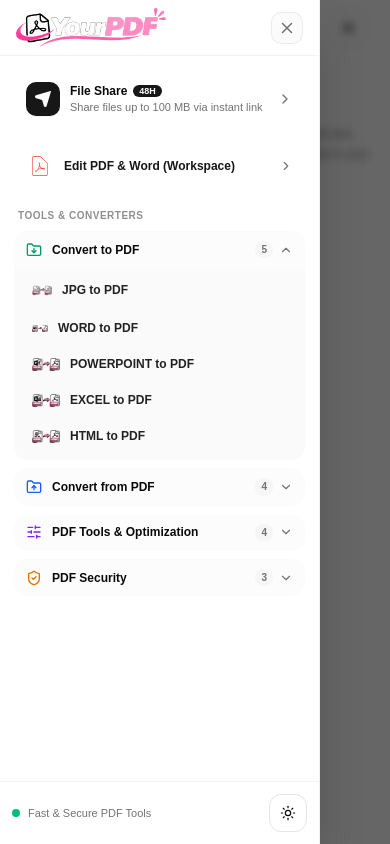
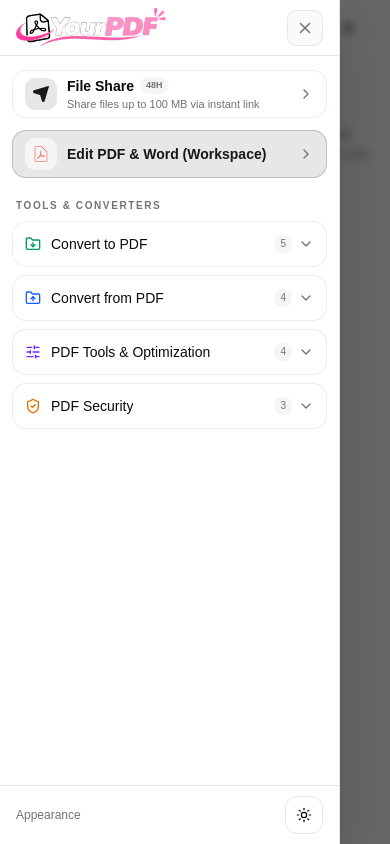
Before and after one commit to zzzaryabali109-lab/yourpdf, a Next.js app: page / in a window 390 px wide. Both pictures are taken after a click on the button 34 px from the left and 28 px from the top of the page. Built offline with nearby package versions, Linux system fonts and the light colour scheme.

Commit message:
Polish mobile drawer dark mode and navigation

```diff
--- a/src/components/site-header.tsx
+++ b/src/components/site-header.tsx
@@ -45,7 +45,6 @@ interface MobileDropdownSection {
   items: {
     title: string;
     href: string;
-    desc?: string;
     icon: React.ReactNode;
   }[];
 }
@@ -79,10 +78,10 @@ const mobileSections: MobileDropdownSection[] = [
     title: "PDF Tools & Optimization",
     icon: <SlidersHorizontal className="size-4 text-violet-600 dark:text-violet-400 shrink-0" />,
     items: [
-      { title: "Compress PDF", href: "/compress-pdf", desc: "Reduce file size", icon: <CompressPdfImageIcon className="size-5 shrink-0 object-contain" /> },
-      { title: "Merge PDF", href: "/merge-pdf", desc: "Combine PDFs", icon: <MergePdfImageIcon className="size-5 shrink-0 object-contain" /> },
-      { title: "Split PDF", href: "/split-pdf", desc: "Split & remove pages", icon: <SplitPdfImageIcon className="size-5 shrink-0 object-contain" /> },
-      { title: "OCR PDF", href: "/ocr-pdf", desc: "Searchable text", icon: <OcrPdfImageIcon className="size-5 shrink-0 object-contain" /> },
+      { title: "Compress PDF", href: "/compress-pdf", icon: <CompressPdfImageIcon className="size-5 shrink-0 object-contain" /> },
+      { title: "Merge PDF", href: "/merge-pdf", icon: <MergePdfImageIcon className="size-5 shrink-0 object-contain" /> },
+      { title: "Split PDF", href: "/split-pdf", icon: <SplitPdfImageIcon className="size-5 shrink-0 object-contain" /> },
+      { title: "OCR PDF", href: "/ocr-pdf", icon: <OcrPdfImageIcon className="size-5 shrink-0 object-contain" /> },
     ],
   },
   {
@@ -112,9 +111,7 @@ function YourPdfLogo({ className }: { className: string }) {
 
 export function SiteHeader() {
   const [mobileOpen, setMobileOpen] = useState(false);
-  const [openSections, setOpenSections] = useState<Record<string, boolean>>({
-    convertToPdf: true,
-  });
+  const [openSections, setOpenSections] = useState<Record<string, boolean>>({});
   const pathname = usePathname();
   const [prevPathname, setPrevPathname] = useState(pathname);
 
@@ -201,14 +198,14 @@ export function SiteHeader() {
 
           {/* Side Drawer Panel with fast slide-in animation from LEFT */}
           <aside
-            className="fixed inset-y-0 left-0 z-[10000] w-[min(320px,85vw)] h-full bg-white border-r border-border/60 shadow-2xl flex flex-col animate-in slide-in-from-left duration-200 ease-out"
+            className="fixed inset-y-0 left-0 z-[10000] flex h-dvh max-h-dvh w-[min(340px,88vw)] flex-col border-r border-border bg-background pt-[env(safe-area-inset-top)] pb-[env(safe-area-inset-bottom)] text-foreground shadow-2xl animate-in slide-in-from-left duration-200 ease-out dark:bg-black"
             role="dialog"
             aria-modal="true"
             aria-label="Mobile navigation"
             onClick={(e) => e.stopPropagation()}
           >
             {/* Drawer Header */}
-            <div className="flex items-center justify-between h-14 px-4 border-b border-border/50 shrink-0 bg-white">
+            <div className="flex h-14 shrink-0 items-center justify-between border-b border-border px-4 bg-background dark:bg-black">
               <Link
                 href="/"
                 className="flex items-center transition-opacity hover:opacity-90 cursor-pointer"
@@ -220,7 +217,7 @@ export function SiteHeader() {
               <button
                 type="button"
                 onClick={() => setMobileOpen(false)}
-                className="flex size-8 items-center justify-center rounded-lg border border-border/70 bg-muted/40 text-muted-foreground hover:text-foreground hover:bg-muted active:scale-95 transition-all cursor-pointer"
+                className="flex size-9 items-center justify-center rounded-lg border border-border bg-muted/50 text-muted-foreground transition-colors hover:bg-accent hover:text-accent-foreground active:scale-95 cursor-pointer"
                 aria-label="Close navigation menu"
               >
                 <X className="size-4.5" />
@@ -228,56 +225,56 @@ export function SiteHeader() {
             </div>
 
             {/* Drawer Scrollable Content */}
-            <div className="flex-1 overflow-y-auto px-3.5 py-3.5 space-y-3.5 bg-white [scrollbar-width:none] [-webkit-overflow-scrolling:touch]">
-              {/* Featured: File Share Link */}
+            <div className="flex-1 space-y-3 overflow-y-auto overscroll-contain px-3 py-3.5 bg-background dark:bg-black [scrollbar-width:none] [-webkit-overflow-scrolling:touch]">
+              {/* Quick links */}
               <Link
                 href="/file-share"
                 onClick={() => setMobileOpen(false)}
-                className={`flex items-center justify-between p-3 rounded-xl bg-white border-0 outline-none ring-0 transition-all cursor-pointer group ${pathname === "/file-share"
-                  ? "text-primary font-bold"
-                  : "text-foreground hover:bg-muted/30"
+                className={`group flex min-h-12 items-center justify-between rounded-xl border px-3 transition-colors cursor-pointer ${pathname === "/file-share"
+                  ? "border-primary/20 bg-primary/10 text-primary"
+                  : "border-border/70 bg-card/50 text-foreground hover:bg-accent"
                   }`}
               >
                 <div className="flex items-center gap-2.5 min-w-0">
-                  <div className="size-8.5 rounded-lg bg-primary text-primary-foreground flex items-center justify-center shrink-0 shadow-2xs">
+                  <div className="flex size-8 shrink-0 items-center justify-center rounded-lg bg-primary/10 text-primary">
                     <FileShareDropzoneIcon className="size-4 shrink-0" />
                   </div>
                   <div className="min-w-0">
-                    <p className="text-xs font-bold text-foreground flex items-center gap-1.5">
+                    <p className="flex items-center gap-1.5 text-sm font-semibold">
                       <span>File Share</span>
-                      <span className="text-[9px] uppercase font-extrabold px-1.5 py-0.2 rounded-md bg-primary text-primary-foreground">
+                      <span className="rounded-md bg-muted px-1.5 py-0.5 text-[9px] font-bold uppercase text-muted-foreground">
                         48h
                       </span>
                     </p>
-                    <p className="text-[11px] text-muted-foreground truncate">
+                    <p className="truncate text-[11px] text-muted-foreground">
                       Share files up to 100 MB via instant link
                     </p>
                   </div>
                 </div>
-                <ChevronRight className="size-4 text-muted-foreground group-hover:translate-x-0.5 transition-transform shrink-0" />
+                <ChevronRight className="size-4 shrink-0 text-muted-foreground transition-transform group-hover:translate-x-0.5" />
               </Link>
 
-              {/* Direct: PDF & Word Workspace */}
+              {/* Workspace */}
               <Link
                 href="/"
                 onClick={() => setMobileOpen(false)}
-                className={`flex items-center justify-between px-3 py-2.5 rounded-xl bg-white border-0 outline-none ring-0 transition-all text-xs font-semibold cursor-pointer group ${pathname === "/"
-                  ? "text-primary font-bold"
-                  : "text-foreground hover:bg-muted/30"
+                className={`group flex min-h-12 items-center justify-between rounded-xl border px-3 transition-colors cursor-pointer ${pathname === "/"
+                  ? "border-primary/20 bg-primary/10 text-primary"
+                  : "border-border/70 bg-card/50 text-foreground hover:bg-accent"
                   }`}
               >
-                <div className="flex items-center gap-2.5">
-                  <div className="size-7 flex items-center justify-center shrink-0">
-                    <PdfDocumentIcon className="size-5 shrink-0" />
+                <div className="flex items-center gap-2.5 text-sm font-semibold">
+                  <div className="flex size-8 shrink-0 items-center justify-center rounded-lg bg-muted text-foreground">
+                    <PdfDocumentIcon className="size-4 shrink-0" />
                   </div>
                   <span>Edit PDF & Word (Workspace)</span>
                 </div>
-                <ChevronRight className="size-3.5 text-muted-foreground group-hover:translate-x-0.5 transition-transform" />
+                <ChevronRight className="size-4 shrink-0 text-muted-foreground transition-transform group-hover:translate-x-0.5" />
               </Link>
 
-              {/* Minimal Dropdown Sections (Pages Accordion) */}
-              <div className="space-y-2 pt-1">
-                <p className="text-[10px] font-bold uppercase tracking-wider text-muted-foreground/80 px-1">
+              {/* Collapsed tool groups keep the drawer compact. */}
+              <div className="space-y-2 pt-2">
+                <p className="px-1 text-[10px] font-bold uppercase tracking-[0.16em] text-muted-foreground">
                   Tools & Converters
                 </p>
 
@@ -288,28 +285,28 @@ export function SiteHeader() {
                   return (
                     <div
                       key={section.id}
-                      className={`rounded-xl transition-colors overflow-hidden border-0 outline-none ring-0 ${hasActiveChild
-                        ? "bg-muted/60"
-                        : "bg-muted/30"
+                      className={`overflow-hidden rounded-xl border transition-colors ${hasActiveChild
+                        ? "border-primary/20 bg-primary/5"
+                        : "border-border/70 bg-card/35"
                         }`}
                     >
                       {/* Accordion Dropdown Trigger */}
                       <button
                         type="button"
                         onClick={() => toggleSection(section.id)}
-                        className="w-full flex items-center justify-between px-3 py-2.5 text-left text-xs font-semibold text-foreground hover:bg-muted/60 active:bg-muted transition-colors cursor-pointer select-none border-0 outline-none focus:outline-none ring-0 focus-visible:outline-none focus-visible:ring-0"
+                        className="flex min-h-11 w-full select-none items-center justify-between px-3 text-left text-sm font-medium text-foreground transition-colors hover:bg-accent/70 active:bg-accent cursor-pointer focus-visible:outline-none focus-visible:ring-2 focus-visible:ring-inset focus-visible:ring-ring"
                         aria-expanded={isOpen}
                       >
                         <div className="flex items-center gap-2.5 min-w-0">
                           {section.icon}
                           <span className="truncate">{section.title}</span>
                         </div>
-                        <div className="flex items-center gap-1.5 shrink-0">
-                          <span className="text-[10px] font-semibold text-muted-foreground px-1.5 py-0.5 rounded-md bg-muted/80">
+                        <div className="flex shrink-0 items-center gap-1.5">
+                          <span className="rounded-md bg-muted px-1.5 py-0.5 text-[10px] font-medium text-muted-foreground">
                             {section.items.length}
                           </span>
                           <ChevronDown
-                            className={`size-3.5 text-muted-foreground transition-transform duration-200 ${isOpen ? "rotate-180 text-foreground" : ""
+                            className={`size-4 text-muted-foreground transition-transform duration-200 ${isOpen ? "rotate-180 text-foreground" : ""
                               }`}
                           />
                         </div>
@@ -317,7 +314,7 @@ export function SiteHeader() {
 
                       {/* Dropdown Items List */}
                       {isOpen && (
-                        <div className="px-2 pt-1 pb-2 bg-muted/40 space-y-1 animate-in fade-in slide-in-from-top-1 duration-150 border-0 outline-none ring-0">
+                        <div className="space-y-0.5 border-t border-border/60 bg-background/70 px-2 py-1.5 animate-in fade-in slide-in-from-top-1 duration-150 dark:bg-neutral-950/70">
                           {section.items.map((item) => {
                             const isActive = pathname === item.href;
                             return (
@@ -325,22 +322,15 @@ export function SiteHeader() {
                                 key={item.href}
                                 href={item.href}
                                 onClick={() => setMobileOpen(false)}
-                                className={`flex items-center gap-2.5 px-2.5 py-2 rounded-lg text-xs font-medium transition-colors cursor-pointer group border-0 outline-none focus:outline-none ring-0 focus-visible:outline-none focus-visible:ring-0 ${isActive
-                                  ? "bg-primary/10 text-primary font-bold"
-                                  : "text-foreground/90 hover:bg-muted/80 hover:text-foreground"
+                                className={`group flex min-h-10 items-center gap-2.5 rounded-lg px-2.5 py-2 text-sm font-medium transition-colors cursor-pointer focus-visible:outline-none focus-visible:ring-2 focus-visible:ring-inset focus-visible:ring-ring ${isActive
+                                  ? "bg-primary/10 text-primary font-semibold"
+                                  : "text-foreground/90 hover:bg-accent hover:text-accent-foreground"
                                   }`}
                               >
-                                <span className="shrink-0 group-hover:scale-105 transition-transform">
+                                <span className="shrink-0 transition-transform group-hover:scale-105">
                                   {item.icon}
                                 </span>
-                                <div className="min-w-0 flex-1">
-                                  <p className="truncate text-xs font-semibold">{item.title}</p>
-                                  {item.desc && (
-                                    <p className="text-[10px] text-muted-foreground truncate">
-                                      {item.desc}
-                                    </p>
-                                  )}
-                                </div>
+                                <span className="min-w-0 flex-1 truncate">{item.title}</span>
                                 {isActive && (
                                   <span className="size-1.5 rounded-full bg-primary shrink-0" />
                                 )}
@@ -355,11 +345,10 @@ export function SiteHeader() {
               </div>
             </div>
 
-            {/* Drawer Minimal Footer */}
-            <div className="p-3 border-t border-border/50 bg-white flex items-center justify-between shrink-0">
-              <div className="flex items-center gap-2 text-[11px] text-muted-foreground">
-                <span className="size-2 rounded-full bg-emerald-500" />
-                <span>Fast & Secure PDF Tools</span>
+            {/* Theme control */}
+            <div className="flex shrink-0 items-center justify-between border-t border-border px-4 py-2.5 bg-background dark:bg-black">
+              <div className="text-xs font-medium text-muted-foreground">
+                Appearance
               </div>
               <ThemeToggle />
             </div>
```
